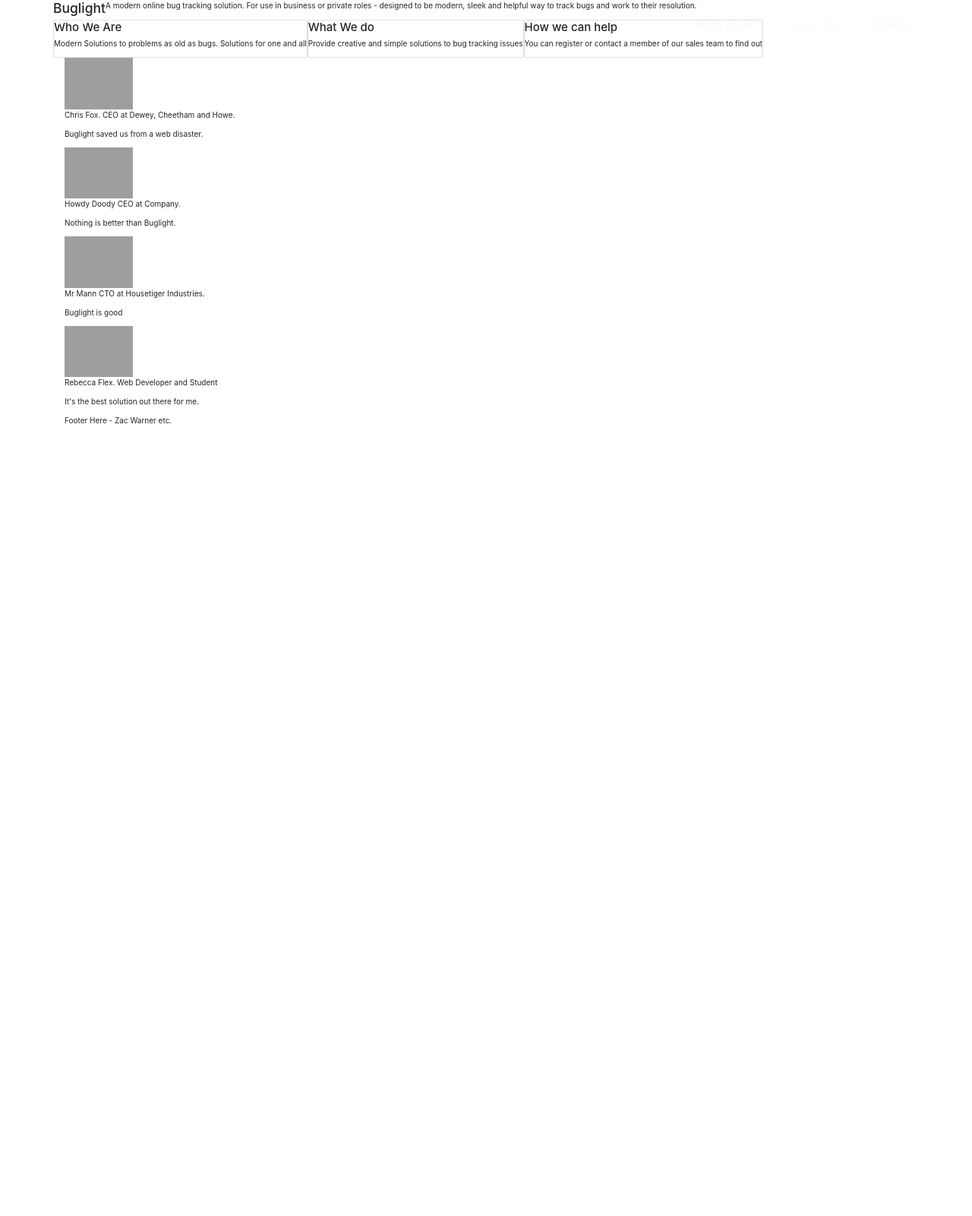
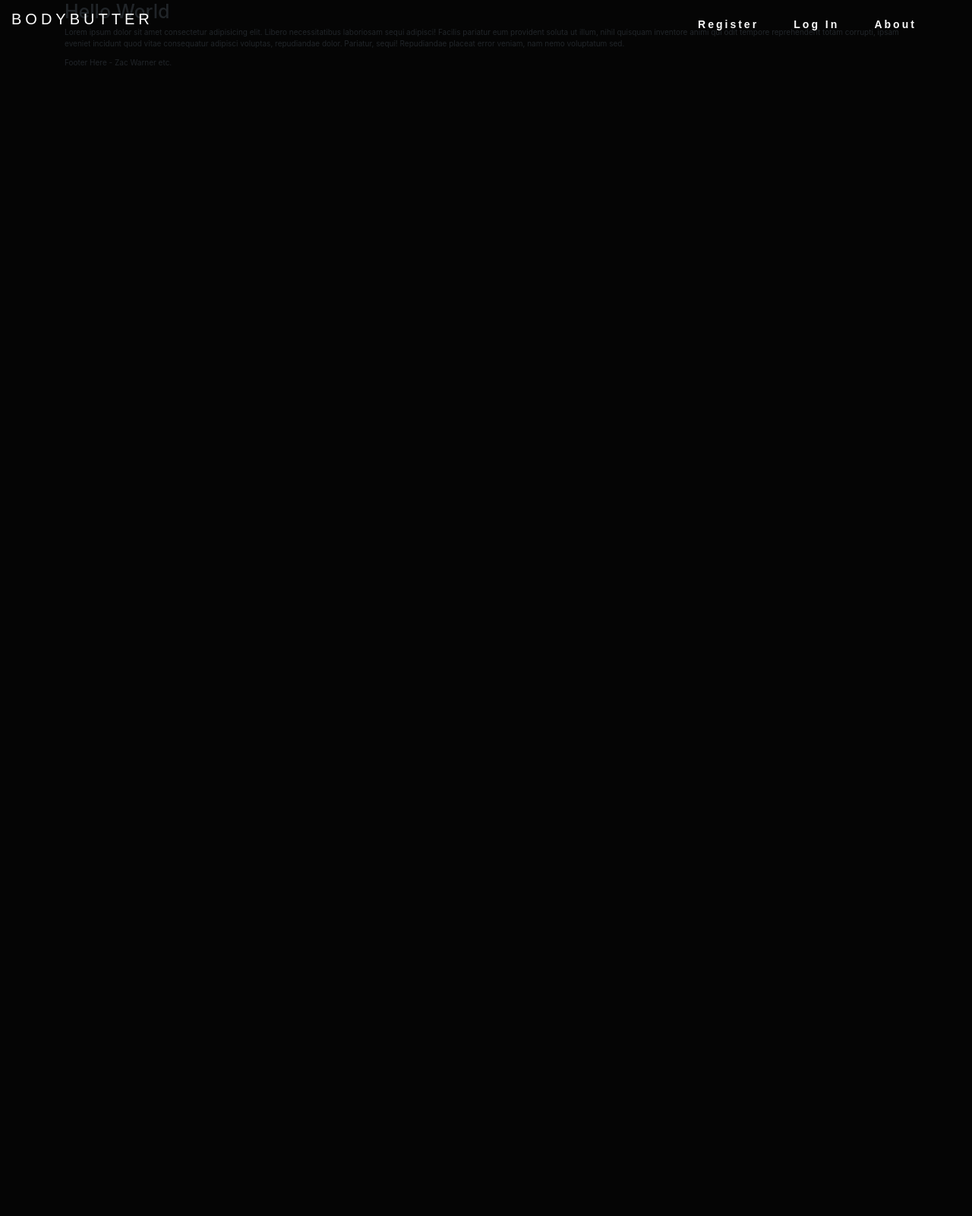
Before and after one commit to geminerald/bodybutter, a Django app: page / in a window 1280 px wide. Shown: the whole page at 76% size. Run offline with Django 3.2, Linux system fonts and the light colour scheme; some libraries are stand-ins or nearby versions; grey boxes are pictures that could not be loaded.

Commit message:
removed content from previous project and tested to ensure functional

```diff
--- a/home/templates/index.html
+++ b/home/templates/index.html
@@ -1,57 +1,4 @@
 {% extends "base.html" %} {% block content %}
-
-<div class="section home-bg">
-	<div class="row home-intro">
-		<h3 class="masthead">Buglight</h3>
-
-		<p>
-			A modern online bug tracking solution. For use in business or private
-			roles - designed to be modern, sleek and helpful way to track bugs and
-			work to their resolution.
-		</p>
-	</div>
-</div>
-
-<div class="section about-us row about-bg">
-	<div class="card">
-		<h4>Who We Are</h4>
-		<p>Modern Solutions to problems as old as bugs. Solutions for one and all</p>
-	</div>
-	<div class="card">
-		<h4>What We do</h4>
-		<p>Provide creative and simple solutions to bug tracking issues</p>
-	</div>
-	<div class="card">
-		<h4>How we can help</h4>
-		<p>You can register or contact a member of our sales team to find out</p>
-	</div>
-</div>
-
-
-<div class="section testimonials">
-
-	<div class="testimonial-container">
-		<img src="static/images/profile-pic-1.jpg" alt="Avatar" style="width:90px">
-		<p><span>Chris Fox.</span> CEO at Dewey, Cheetham and Howe.</p>
-		<p>Buglight saved us from a web disaster.</p>
-	</div>
-
-	<div class="testimonial-container">
-		<img src="static/images/profile-pic-2.jpg" alt="Avatar" style="width:90px">
-		<p><span >Howdy Doody</span> CEO at Company.</p>
-		<p>Nothing is better than Buglight.</p>
-	</div>
-<div class="testimonial-container">
-		<img src="static/images/profile-pic-3.jpg" alt="Avatar" style="width:90px">
-		<p><span>Mr Mann</span> CTO at Housetiger Industries.</p>
-		<p>Buglight is good</p>
-	</div>
-
-	<div class="testimonial-container">
-		<img src="static/images/profile-pic-4.jpg" alt="Avatar" style="width:90px">
-		<p><span >Rebecca Flex.</span> Web Developer and Student</p>
-		<p>It's the best solution out there for me.</p>
-	</div>
-</div>
-
+<h1>Hello World</h1>
+<p>Lorem ipsum dolor sit amet consectetur adipisicing elit. Libero necessitatibus laboriosam sequi adipisci! Facilis pariatur eum provident soluta ut illum, nihil quisquam inventore animi qui odit tempore reprehenderit totam corrupti, ipsam eveniet incidunt quod vitae consequatur adipisci voluptas, repudiandae dolor. Pariatur, sequi! Repudiandae placeat error veniam, nam nemo voluptatum sed.</p>
 {% endblock %}
--- a/static/styles/style.css
+++ b/static/styles/style.css
@@ -17,6 +17,7 @@ html{
 
 body{
     min-height: 200vh;
+    background-color: #050505;
 }
 
 
--- a/templates/base.html
+++ b/templates/base.html
@@ -11,27 +11,23 @@
 	<link rel="stylesheet" href="https://cdnjs.cloudflare.com/ajax/libs/bootswatch/3.3.7/cerulean/bootstrap.min.css">
 	<link rel="stylesheet" href="https://stackpath.bootstrapcdn.com/bootstrap/4.5.0/css/bootstrap.min.css">
 	<link rel="stylesheet" href="{% static 'styles/style.css' %}">
-
-	<link rel="icon" href="{% static 'images/bug-zap-icon.png' %}">
-
-
 </head>
 
 
 <body>
 	<!-- Fixed masthead -->
-	<nav class="navbar-fixed-top" >
+	<nav class="navbar-fixed-top">
 		<div class="logo">
-            <a class="navbar-brand" href="{% url 'index' %}">Buglight</a>
+			<a class="navbar-brand" href="#">Bodybutter</a>
 		</div>
 		<ul class="nav-links">
 			{% if user.is_authenticated %}
-					<li><a href="{% url 'profile' %}">Profile</a></li>
-					<li><a href="{% url 'logout' %}">Log Out</a></li>
+			<li><a href="#">Profile</a></li>
+			<li><a href="#">Log Out</a></li>
 			{%  else %}
-					<li><a href="{% url 'register' %}">Register</a></li>
-					<li><a href="{% url 'login' %}">Log In</a></li>
-					<li><a href="{% url 'about' %}">About</a></li>
+			<li><a href="#">Register</a></li>
+			<li><a href="#">Log In</a></li>
+			<li><a href="#">About</a></li>
 			{% endif %}
 		</ul>
 		<div class="burger">
```
Lines whose indentation alone changed are shown as unchanged.
